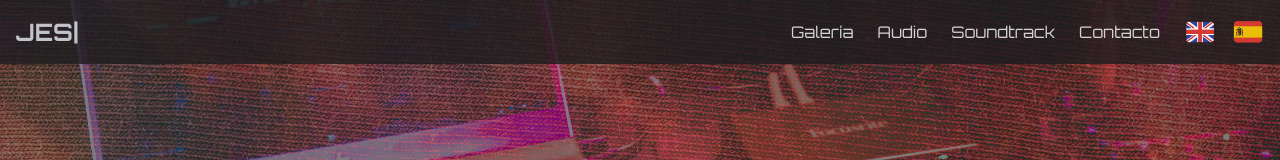
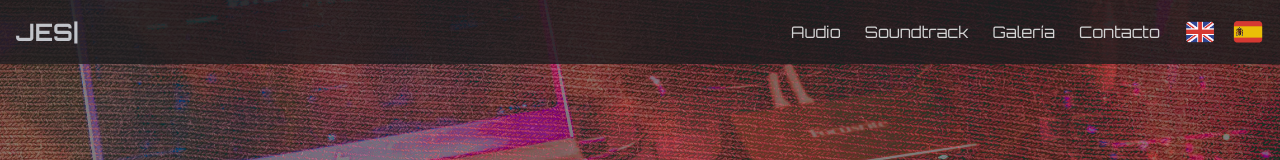
Before and after one commit to Jchock90/j3susM4ns1ll4, a React (Create React App) app: page / in a window 1280 px wide. Shown: the top 160 px of the page. Built offline with nearby package versions, Linux system fonts and the light colour scheme.

Commit message:
actualizaciones varias

```diff
--- a/src/components/NavBar.jsx
+++ b/src/components/NavBar.jsx
@@ -27,9 +27,9 @@ const Navbar = () => {
           <Typewriter words={words} />
         </Link>
         <div className="hidden md:flex space-x-6 items-center">
-          <Link to="/gallery" className="text-lightGray hover:text-violet transition">{t('Galería')}</Link>
           <Link to="/" className="text-lightGray hover:text-violet transition">{t('Audio')}</Link>
           <Link to="/soundtrack" className="text-lightGray hover:text-violet transition">{t('Soundtrack')}</Link>
+          <Link to="/gallery" className="text-lightGray hover:text-violet transition">{t('Galería')}</Link>
           <Link to="/contact" className="text-lightGray hover:text-violet transition">{t('Contacto')}</Link>
 
           {/* Botones de selección de idioma */}
@@ -51,9 +51,9 @@ const Navbar = () => {
 
       {isOpen && (
         <div className="md:hidden flex justify-center items-center space-x-2 mt-2">
-          <Link to="/gallery" className="text-lightGray hover:text-violet transition text-sm">{t('Galería')}</Link>
           <Link to="/" className="text-lightGray hover:text-violet transition text-sm">{t('Audio')}</Link>
           <Link to="/soundtrack" className="text-lightGray hover:text-violet transition text-sm">{t('Soundtrack')}</Link>
+          <Link to="/gallery" className="text-lightGray hover:text-violet transition text-sm">{t('Galería')}</Link>
           <Link to="/contact" className="text-lightGray hover:text-violet transition text-sm">{t('Contacto')}</Link>
 
           <div className="flex space-x-2">
```
